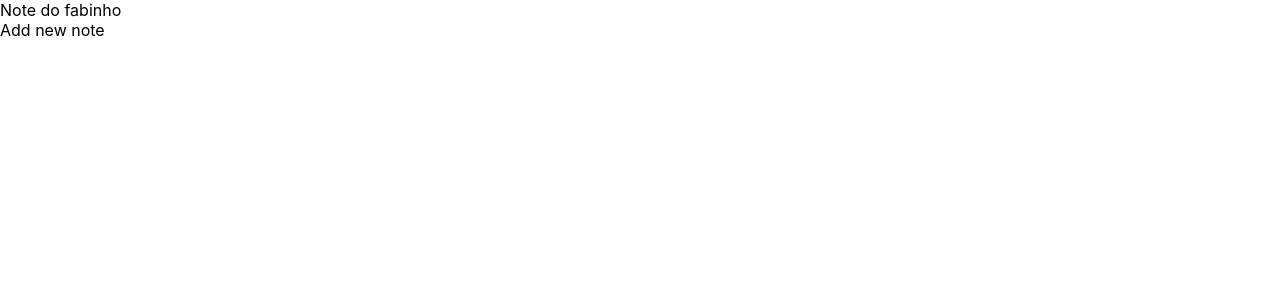
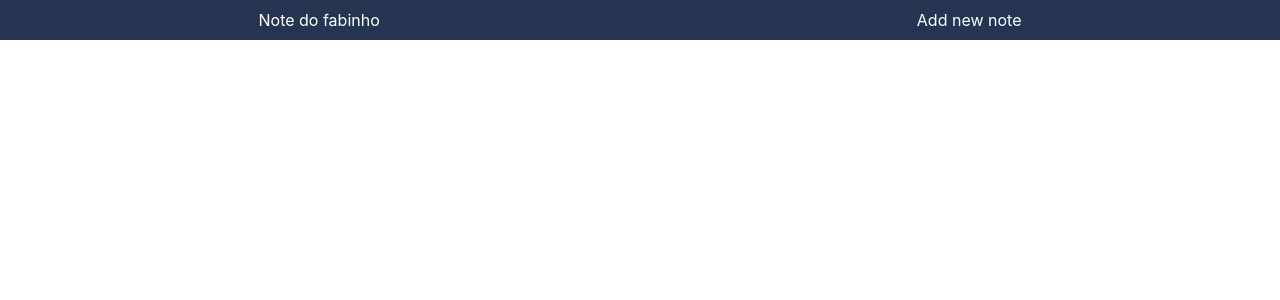
Before and after one commit to AvinxPT/React-StickyNote, a React (Create React App) app: page / in a window 1280 px wide. Shown: the top 300 px of the page. Built offline with nearby package versions, Linux system fonts and the light colour scheme.

Commit message:
update index.css
Header.jsx styling added.

```diff
--- a/src/index.css
+++ b/src/index.css
@@ -11,3 +11,18 @@ code {
   font-family: source-code-pro, Menlo, Monaco, Consolas, 'Courier New',
     monospace;
 }
+
+/* ---------------------- HEADER CSS --------------------------------*/
+.header {
+  background-color: #253551;
+  color: white;
+  display: flex;
+  flex-direction: row;
+  justify-content: space-around;
+  align-items: center;
+  height: 5vh;
+}
+
+.header-actions span {
+  padding-left: 20px;
+}
```
